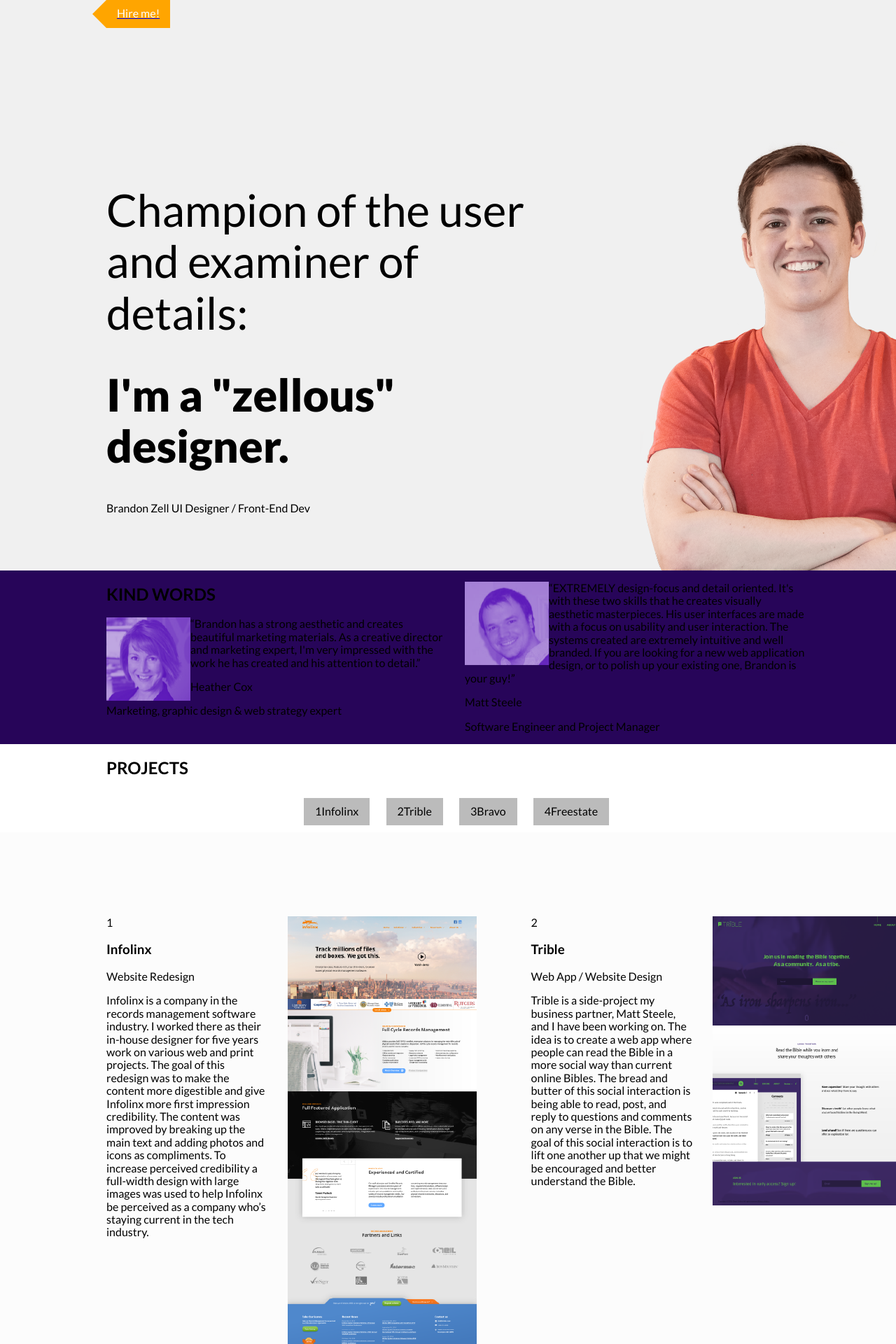
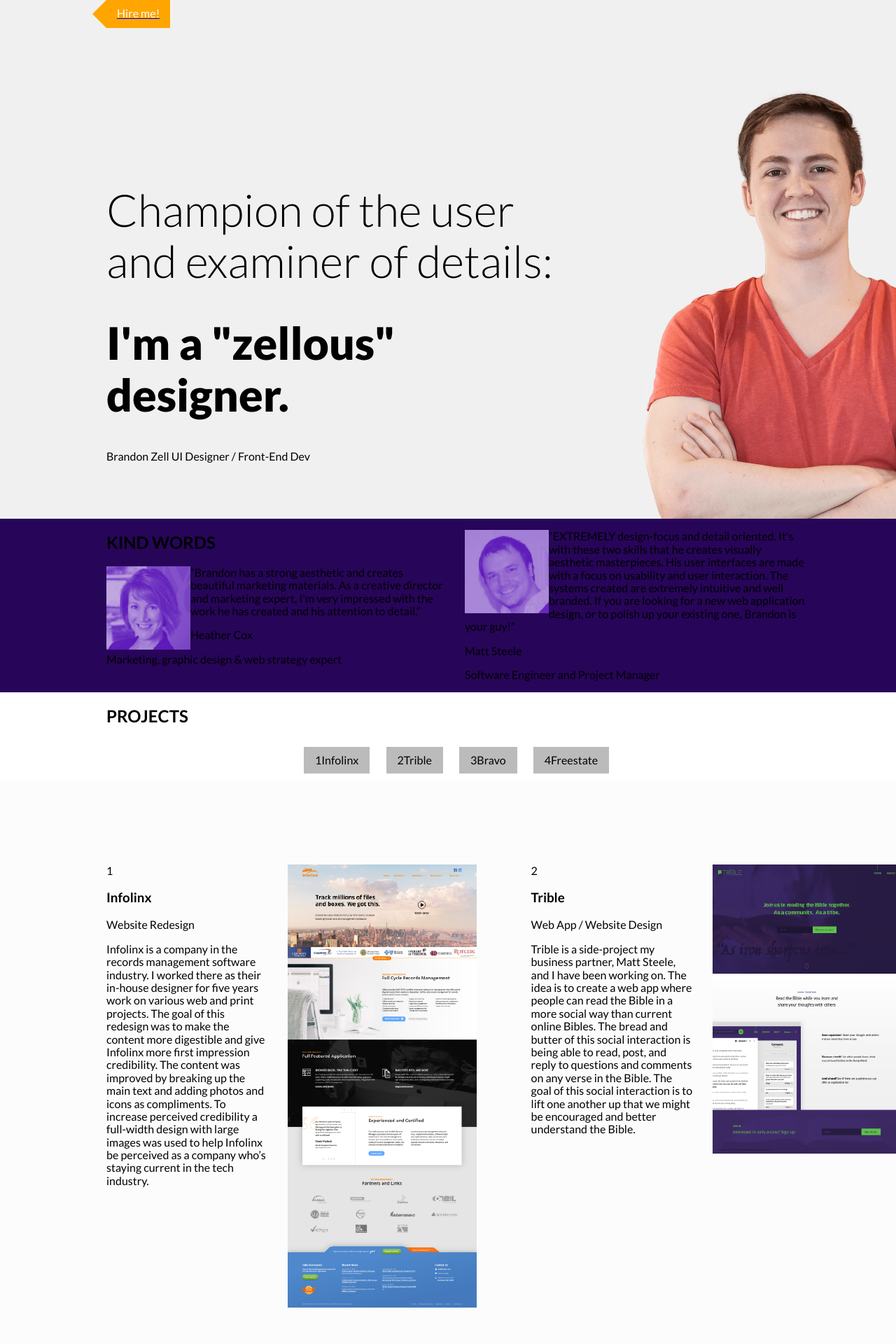
Before and after one commit to bzle/brandonz-me, a Jekyll site: the page built from index.html, in a window 1280 px wide. Shown: the top 1920 px of the page at 70% size. Built offline with Jekyll 4.4.1, drawn with Linux system fonts in a browser that asks for light colours; nearby versions of some CDN libraries.

Commit message:
Updated '/css/style.scss' via CloudCannon

```diff
--- a/css/style.scss
+++ b/css/style.scss
@@ -823,7 +823,7 @@ body {
 }
 .hero-section h1 {
     font-size: 64px;
-    font-weight: normal;
+    font-weight: 300;
 }
 .hero-section h1 + h1 {
     font-weight: bold;
```
